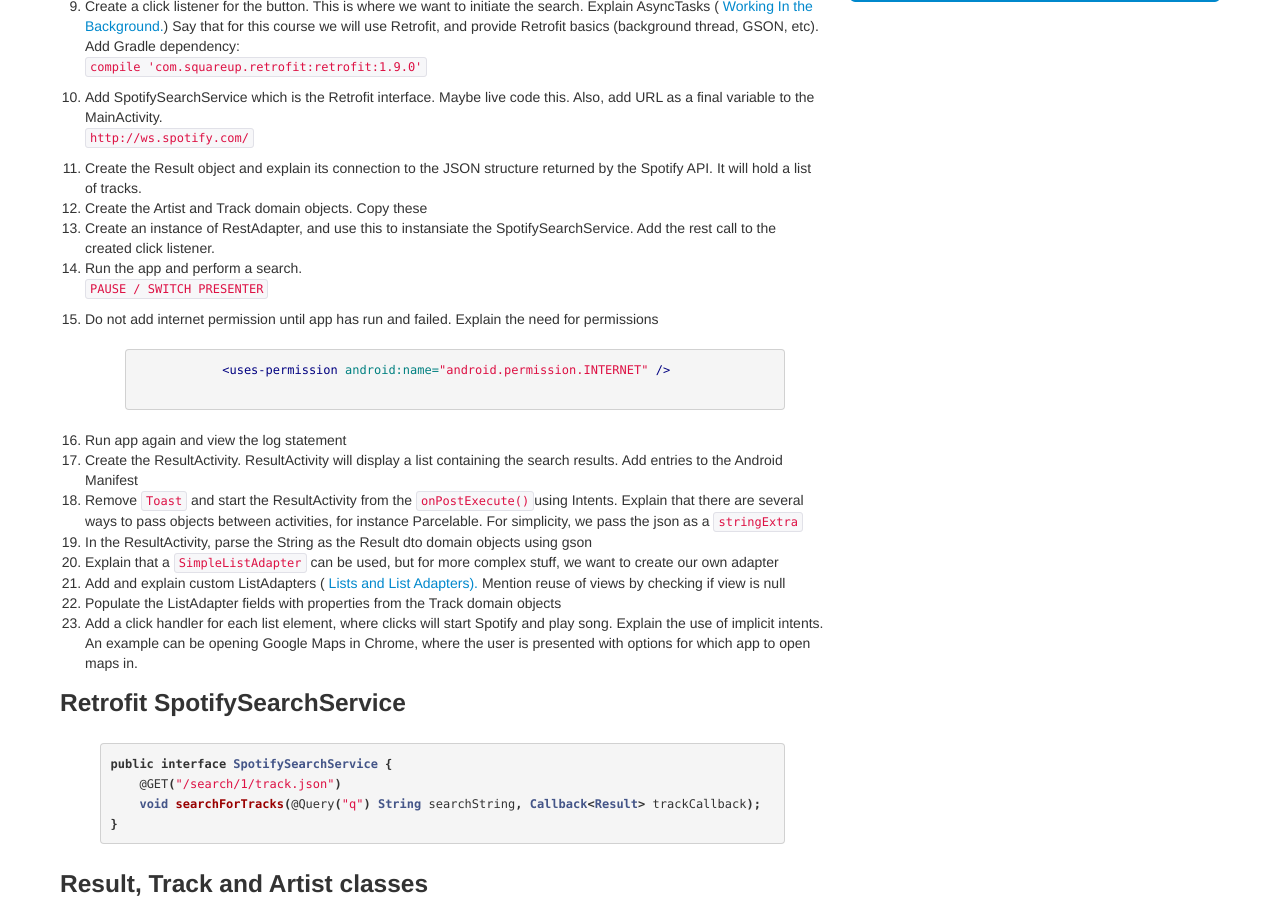
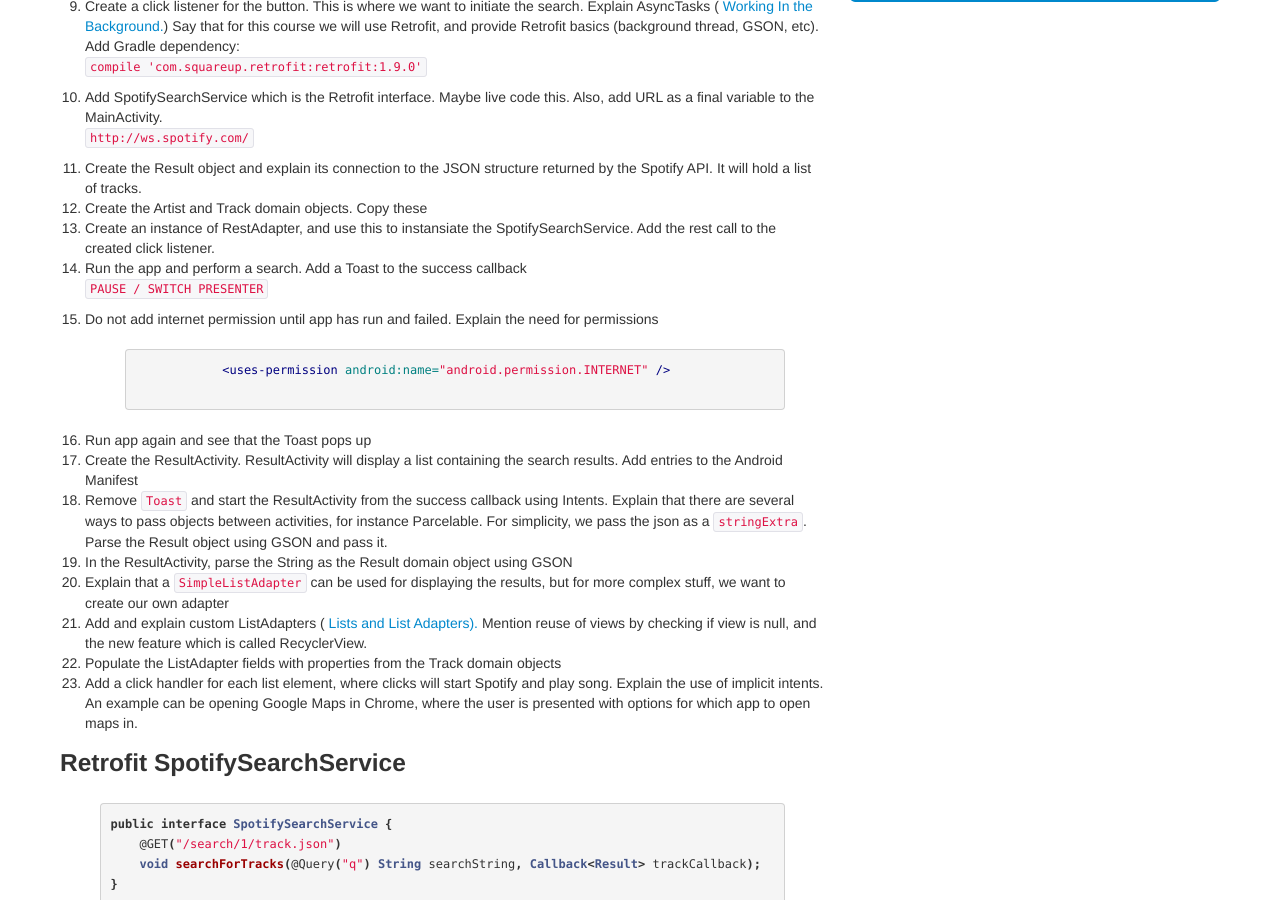
Before and after one commit to bekk/android101, a Jekyll site: the page built from docs/pages/manuscript.html, in a window 1280 px wide and 900 px high, scrolled down 454 px. Built offline with Jekyll 4.4.1, drawn with Linux system fonts in a browser that asks for light colours; Markdown is read by kramdown in place of the engine named in the settings.

Commit message:
Updated manuscript

```diff
--- a/docs/pages/manuscript.html
+++ b/docs/pages/manuscript.html
@@ -25,7 +25,7 @@
     <li> Create the Result object and explain its connection to the JSON structure returned by the Spotify API. It will hold a list of tracks.</li>
     <li> Create the Artist and Track domain objects. Copy these</li>
     <li> Create an instance of RestAdapter, and use this to instansiate the SpotifySearchService. Add the rest call to the created click listener. </li>
-    <li> Run the app and perform a search.</li>
+    <li> Run the app and perform a search. Add a Toast to the success callback</li>
 
     <p><code> PAUSE / SWITCH PRESENTER</code></p></li>
 
@@ -33,14 +33,17 @@
 	{% highlight xml %}
 	    <uses-permission android:name="android.permission.INTERNET" />
 	{% endhighlight %}
-	<li>Run app again and view the log statement</li>
+	<li>Run app again and see that the Toast pops up</li>
 	<li>Create the ResultActivity. ResultActivity will display a list containing the search results. Add entries to the Android Manifest</li>
-    <li>Remove <code>Toast</code> and start the ResultActivity from the <code>onPostExecute()</code>using Intents. Explain that there are several ways to pass
+
+    <li>Remove <code>Toast</code> and start the ResultActivity from the success callback using Intents. Explain that there are several ways to pass
     	objects between activities, for instance Parcelable. For simplicity, we pass the json as a <code>
-    	stringExtra</code></li>
-    <li>In the ResultActivity, parse the String as the Result dto domain objects using gson</li>
-    <li> Explain that a <code>SimpleListAdapter</code> can be used, but for more complex stuff, we want to create our own adapter</code></li>
-    <li>Add and explain custom ListAdapters (<a href="list-list-adapters.html"> Lists and List Adapters).</a> Mention reuse of views by checking if view is null</li>
+    	stringExtra</code>. Parse the Result object using GSON and pass it.</li>
+
+    <li>In the ResultActivity, parse the String as the Result domain object using GSON</li>
+    <li> Explain that a <code>SimpleListAdapter</code> can be used for displaying the results, but for more complex stuff, we want to create our own adapter</code></li>
+    <li>Add and explain custom ListAdapters (<a href="list-list-adapters.html"> Lists and List Adapters).</a> Mention reuse of views by checking if view is null, and the new
+        feature which is called RecyclerView.</li>
     <li>Populate the ListAdapter fields with properties from the Track domain objects</li>
     <li>Add a click handler for each list element, where clicks will start Spotify and play song. Explain the use of implicit intents. An example
         can be opening Google Maps in Chrome, where the user is presented with options for which app to open maps in.</li>
```
